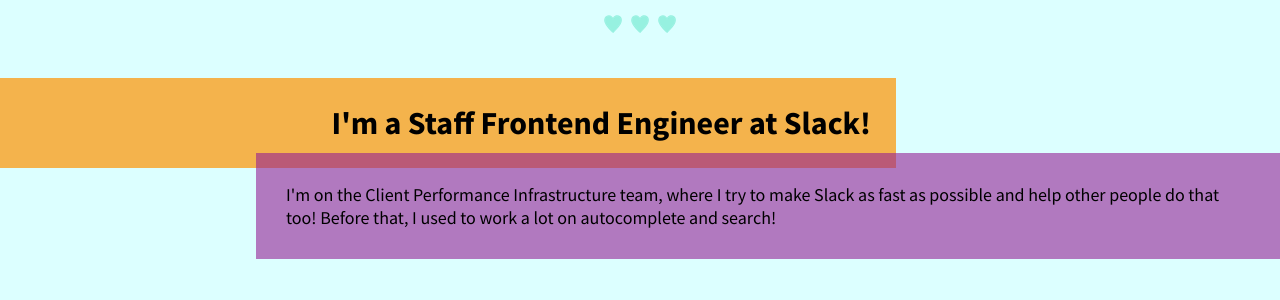
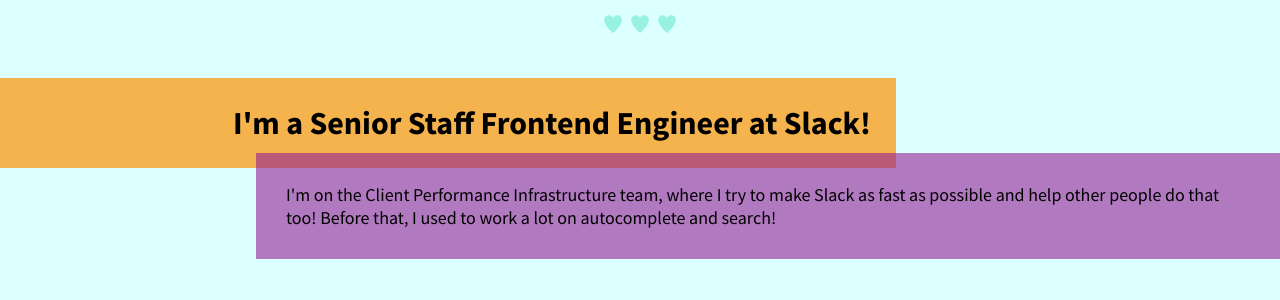
Before and after one commit to jennazee/jennazee.github.io, a Jekyll site: the page index.html, which Jekyll copies as it is, in a window 1280 px wide. Shown: the part 356-656 px from the top of the page. Built offline with Jekyll 4.4.1, drawn with Linux system fonts in a browser that asks for light colours.

Commit message:
Update index.html

```diff
--- a/index.html
+++ b/index.html
@@ -20,7 +20,7 @@
   <div class="Contentbox">
 
     <div class="Textbox">
-      <h2 class="Heading">I'm a Staff Frontend Engineer at <a href="https://slack.com/">Slack!</a></h2>
+      <h2 class="Heading">I'm a Senior Staff Frontend Engineer at <a href="https://slack.com/">Slack!</a></h2>
       <p class="Explanation">I'm on the Client Performance Infrastructure team, where I try to make Slack as fast as possible and help other people do that too! Before that, I used to work a lot on autocomplete and search!</p>
     </div>
 
```
